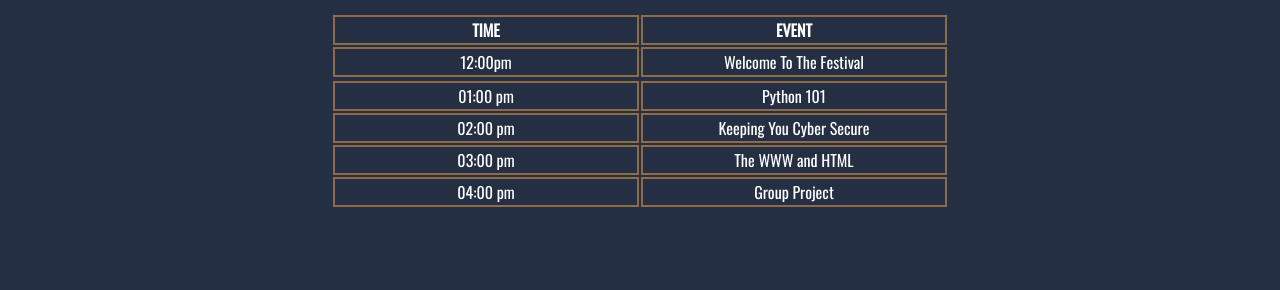
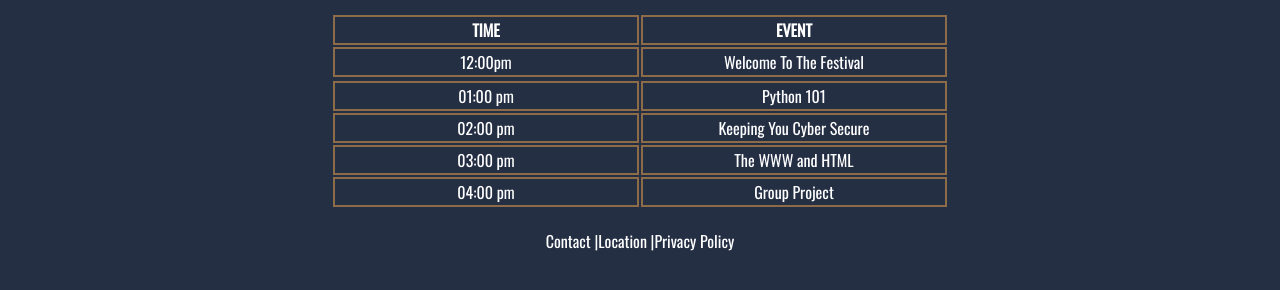
Before and after one commit to Fatalkissahh/ALI-TTA, a plain HTML site: page WK2/WK3/TTA CODING FESTIVAL/Beer Festival Schedule/index.html in a window 1280 px wide. Shown: the part 204-494 px from the top of the page. Drawn offline with nearby package versions, Linux system fonts and the light colour scheme.

Commit message:
Update index.html

```diff
--- a/WK2/WK3/TTA CODING FESTIVAL/Beer Festival Schedule/index.html
+++ b/WK2/WK3/TTA CODING FESTIVAL/Beer Festival Schedule/index.html
@@ -42,8 +42,11 @@
       </TR>
 
 
+</table>
 
 
-  </table>
+<p style="text-align:center;">Contact |Location |Privacy Policy</p>
+
+
 
 </html>
```
